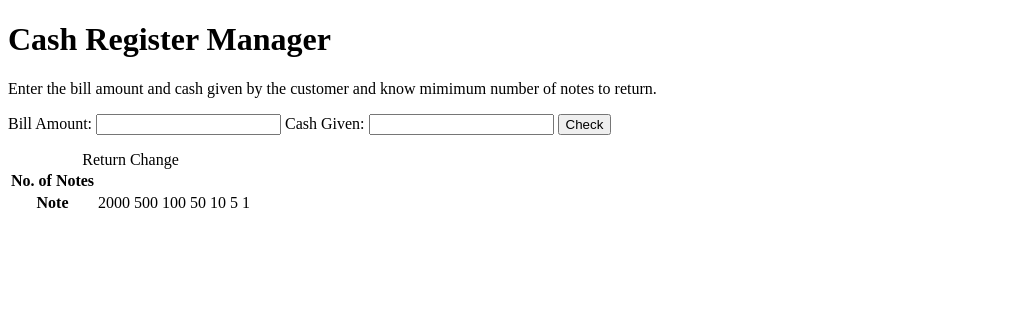
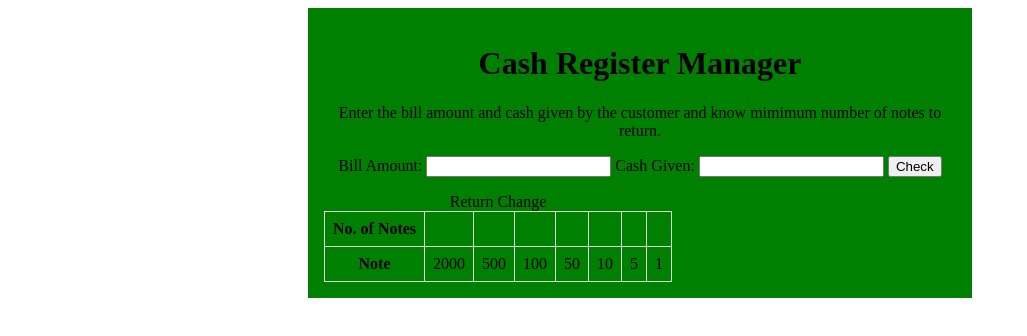
Before and after one commit to krishnakant01/cash-register-manager, a plain HTML site: page index.html in a window 1280 px wide. Shown: the whole page, without its empty margins (0-1027 px from the left). Drawn offline with Linux system fonts and the light colour scheme.

Commit message:
bugs fixed

```diff
--- a/app.js
+++ b/app.js
@@ -7,9 +7,15 @@ const noOfNotes = document.querySelectorAll(".no-of-notes");
 const denominations = [2000, 500, 100, 50, 10, 5, 1];
 
 function validateBillAndCashAmount() {
+
     errorMessage.style.display = "none";
     if (billAmount.value > 0) {
-        if (cashGiven.value >= billAmount.value) {
+        // console.log(typeof cashGiven.value);
+        //  console.log(typeof billAmount.value);
+        //  console.log("Subtraction ",typeof(cashGiven.value - billAmount.value));
+
+        if (Number(cashGiven.value) >= Number(billAmount.value)) {
+
             const amountToBeReturned = cashGiven.value - billAmount.value;
             console.log(amountToBeReturned);
             calculateChange(amountToBeReturned);
--- a/index.html
+++ b/index.html
@@ -5,7 +5,7 @@
     <meta http-equiv="X-UA-Compatible" content="IE=edge">
     <meta name="viewport" content="width=device-width, initial-scale=1.0">
     <title>Cash Register</title>
-</head>
+    <link rel="stylesheet" href="/styles.css">
 <body>
     <div class="container">
         <h1 class="heading">Cash Register Manager</h1>
--- a/styles.css
+++ b/styles.css
@@ -0,0 +1,15 @@
+.container{
+    max-width: 50%;
+    margin: auto;
+    background-color:green;
+    padding: 1rem;
+    text-align: center;
+}
+table{
+    border-collapse: collapse;
+}
+td,th{
+    border: 1px solid #dddddd;
+    padding: 0.5rem;
+    text-align: center;
+}
```
